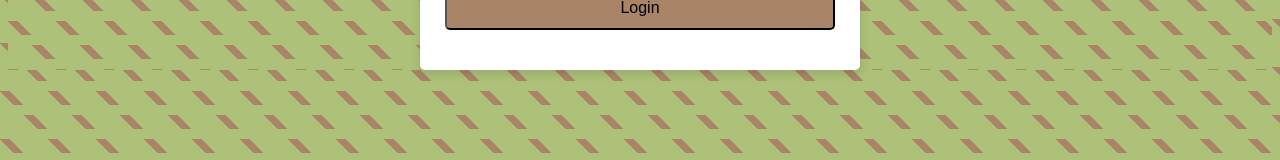
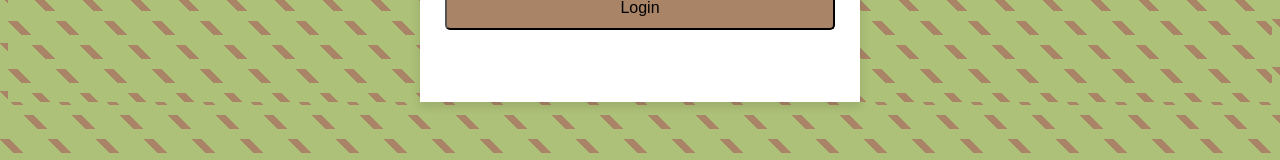
Before and after one commit to daveszczesny/geohunt-vue, a Vue app: page /create in a window 1280 px wide. Shown: the part 485-645 px from the top of the page. Built offline with nearby package versions, Linux system fonts and the light colour scheme.

Commit message:
Added temporary progress bar when creating lobby

```diff
--- a/src/pages/Create.vue
+++ b/src/pages/Create.vue
@@ -12,6 +12,9 @@
     </header>
 
     <div id="preLobbyDiv" class="container">
+
+
+
         <div class="wrapper">
             <div class="title"><span>Geo-Hunt Login</span></div>
             <form action="#" autocomplete="off">
@@ -30,8 +33,19 @@
                 <div class="row-button">
                     <input @click="login" type="button" id="loginbutton" class="login-button" value="Login">
                 </div>
+
             </form>
+            <div class="progress-container">
+                <div class="progress-bar" id="progressbar">
+
                 </div>
+            </div>
+
+        </div>
+
+
+
+
     </div>
 </template>
 
@@ -52,10 +66,20 @@
     data() {
         return {
             wrongpassword_boolean: false,
+            maxProgressBar: 100,
+            currentProgressBar: 0,
         }
     },
     methods: {
         create_lobby(lobbyname, password) {
+
+            const progressBar = document.getElementById("progressbar");
+
+            this.currentProgressBar += 30;
+            progressBar.style.width = (this.currentProgressBar / this.maxProgressBar) * 100 + '%';
+
+
+
             const createLobby = httpsCallable(getFunctions(), 'createLobby');
             const updateLobby = httpsCallable(getFunctions(), 'updateLobbySettings')
             // create lobby on rtdb
@@ -66,7 +90,8 @@
             })
                 .then((result) => {
                     console.log(result.data);
-
+                    this.currentProgressBar += 33;
+                    progressBar.style.width = (this.currentProgressBar / this.maxProgressBar) * 100 + '%';
                 })
             updateLobby({
                 lobbyname: lobbyname,
@@ -75,18 +100,26 @@
                 value: settings["hunterSelection"],
             }).then((result) => {
                 console.log(result.data)
+                this.currentProgressBar += 33;
+                progressBar.style.width = (this.currentProgressBar / this.maxProgressBar) * 100 + '%';
+
             })
             updateLobby({
                 lobbyname: lobbyname,
                 password: password,
                 setting: "nameTags",
                 value: settings["nameTags"],
+            }).then(result => {
+                this.currentProgressBar += 33;
+                progressBar.style.width = (this.currentProgressBar / this.maxProgressBar) * 100 + '%';
+
             })
 
         },
 
         // creates anonymous user
         login() {
+
             let lobbyname = document.getElementById("lobbyname");
             let password = document.getElementById("password");
             let displayname = document.getElementById('displayname');
@@ -277,4 +310,18 @@
     width: 47px;
 }
 
+/* Progress Bar */
+.progress-container {
+    padding-bottom: 5%;
+    width: 100%;
+    height: 10px;
+    background-color: #fff;
+}
+
+.progress-bar {
+    height: 100%;
+    background-color: #a98467;
+    width: 0%;
+    max-width: 47px;
+}
 </style>
```
Lines whose indentation alone changed are shown as unchanged.
